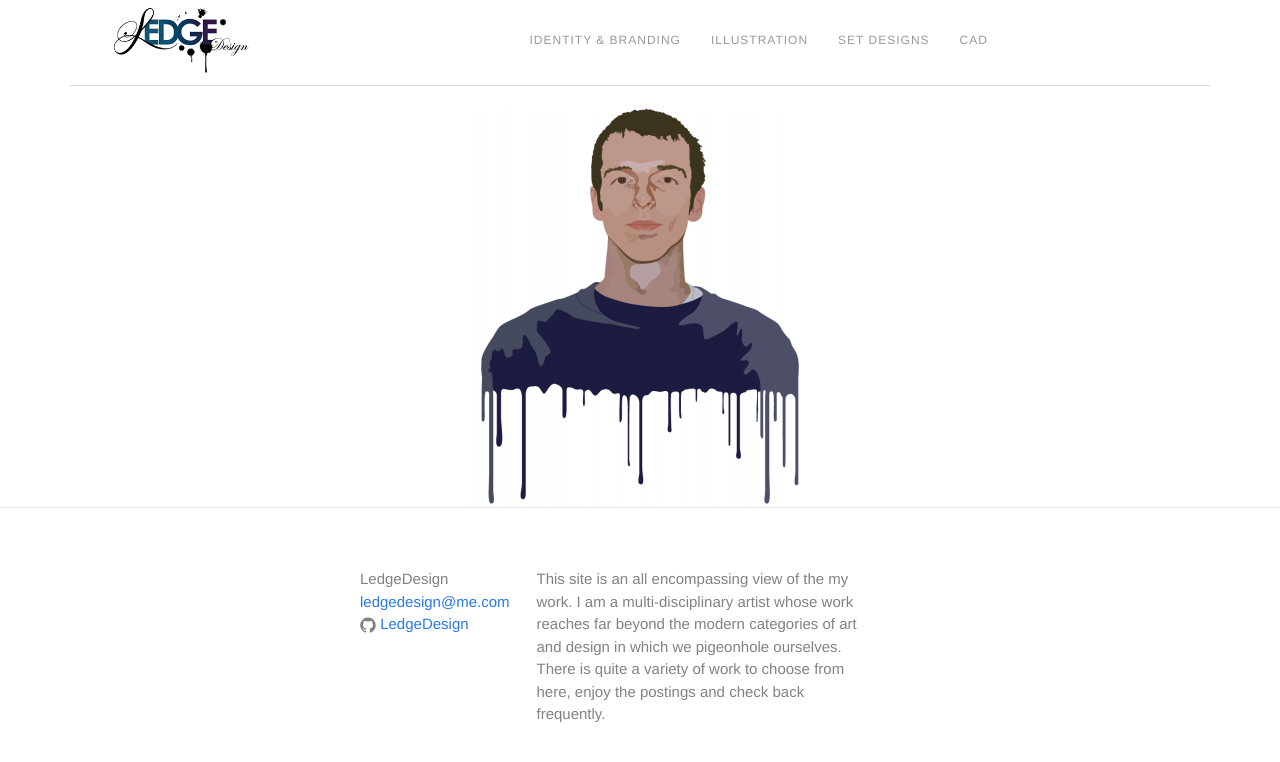
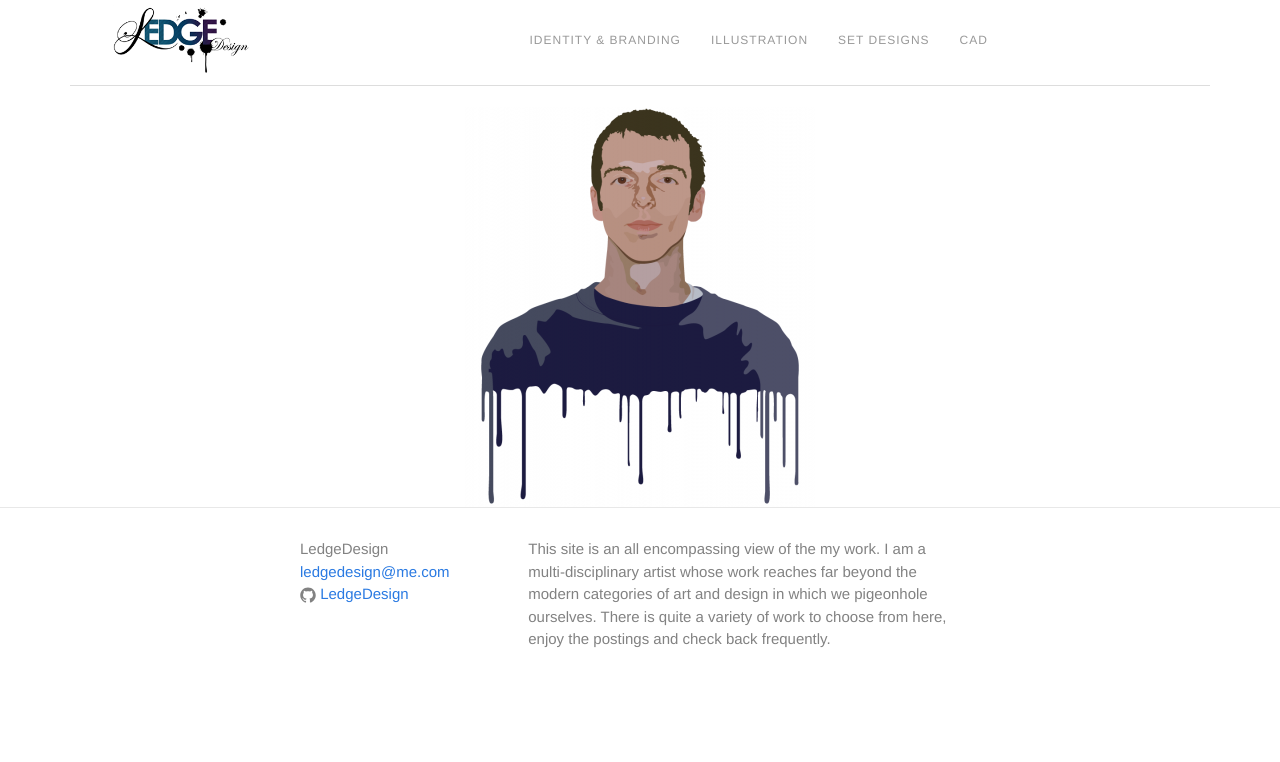
Before and after one commit to LedgeDesign/Home, a Jekyll site: the page built from index.html, in a window 1280 px wide. Shown: the top 762 px of the page. Built offline with Jekyll 4.4.1, drawn with Linux system fonts in a browser that asks for light colours; nearby versions of some CDN libraries; some web fonts are replaced.

Commit message:
Update main.scss

```diff
--- a/css/main.scss
+++ b/css/main.scss
@@ -15,7 +15,7 @@ $small-font-size:  $base-font-size * 0.875;
 $base-line-height: 1.5;
 $base-letter-spacing: 1px;
 
-$spacing-unit:     60px;
+$spacing-unit:     30px;
 
 $text-color:       #555;
 $background-color: #fff;
```
